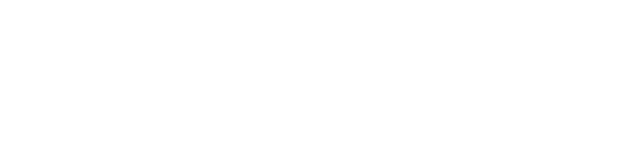
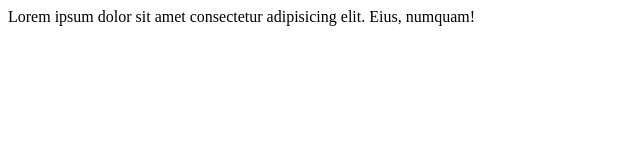
Before and after one commit to VikNord/rsschool-cv, a plain HTML site: page index.html in a window 1280 px wide. Shown: the whole page, without its empty margins (0-640 px from the left). Drawn offline with Linux system fonts and the light colour scheme.

Commit message:
fix:htlm file

```diff
--- a/index.html
+++ b/index.html
@@ -7,6 +7,6 @@
     <title>Document</title>
 </head>
 <body>
-
+<div class="lorem">Lorem ipsum dolor sit amet consectetur adipisicing elit. Eius, numquam!</div>
 </body>
 </html>
```
